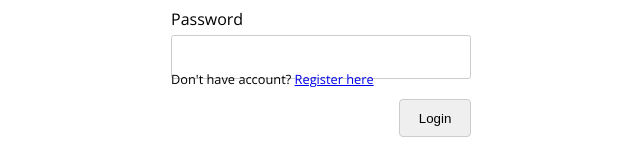
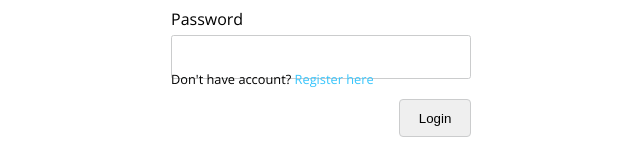
Before and after one commit to zafar-saleem/dailytime-app, a React (Create React App) app: page / in a window 1280 px wide. Shown: the part 337-497 px from the top of the page, without its empty margins (319-959 px from the left). Built offline with nearby package versions, Linux system fonts and the light colour scheme.

Commit message:
Fixed global anchors styles

```diff
--- a/src/index.css
+++ b/src/index.css
@@ -16,3 +16,8 @@ code {
   font-family: source-code-pro, Menlo, Monaco, Consolas, "Courier New",
     monospace;
 }
+
+a {
+  color: #37c5fc;
+  text-decoration: none;
+}
```
